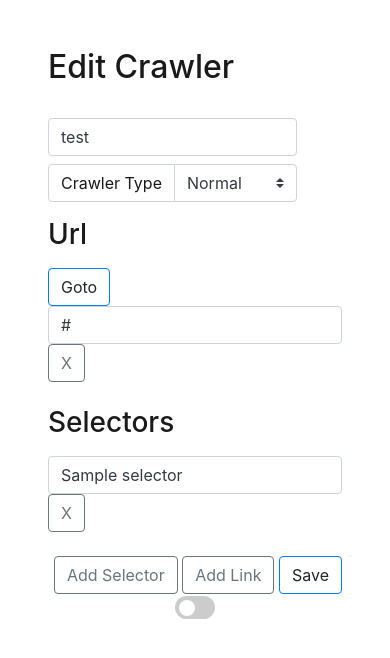
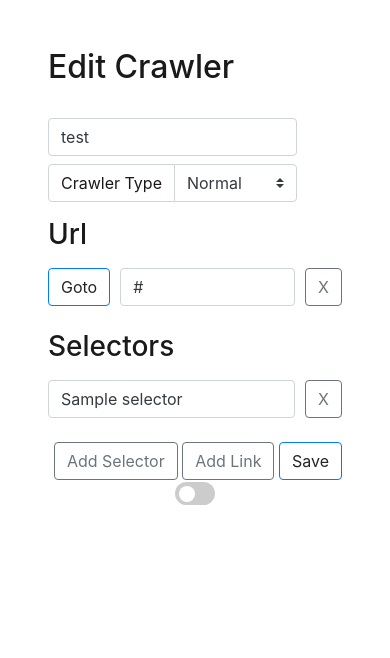
Before and after one commit to ByK95/Crowley, a Flask app: template templates/crawler.html in a window 390 px wide. Shown: the top 658 px of the page. Run offline with Flask 2, Linux system fonts and the light colour scheme; data comes from the database, SQL or seed files in the repository; tables that the repository leaves empty hold one stand-in row (values such as "Sample post"); the template is opened without the code that fills it: values that come from a table or form of the project are taken from there, most other values are stand-ins (such as "Sample title", 1, 10 or a date in 2020); some libraries are stand-ins or nearby versions.

Commit message:
make edit crawler responsive

```diff
--- a/static/css/theme.css
+++ b/static/css/theme.css
@@ -69,7 +69,7 @@
   .nav-link{
       color: var(--color-navbar-item)!important;
   }
-  .btn-outline-primary,.col-md-auto{
+  .btn-outline-primary,.goto,.col-md-auto{
     color: var(--color-primary-button);
   }
   .bg-light{
--- a/templates/crawler.html
+++ b/templates/crawler.html
@@ -1,7 +1,7 @@
 {% extends "layout.html" %}
 
 {% block title %}
-Add More $
+Edit Crawler
 {% endblock %}
 
 
@@ -29,13 +29,13 @@ Add More $
     <div id="urls">
         {% for url in urls %}
         <div id="url{{loop.index}}" class="form-group form-row">
-            <div class="col-md-auto">
+            <div class="goto .col-xs-">
                 <a onclick="goto(this)" target="_blank" class="btn btn-outline-primary" role="button" aria-pressed="true">Goto</a>
             </div>
             <div class="col">
                 <input type="text" class="form-control" name="url{{loop.index}}" placeholder="Url" value="{{ url }}">
             </div>
-            <div class="col-md-auto">
+            <div class=".col-xs-">
                 <button onclick="remove(this)" type="button" class="btn btn-outline-secondary">X</button>
             </div>
         </div>
@@ -51,7 +51,7 @@ Add More $
             <div class="col">
                 <input type="text" class="form-control" name="selector{{ loop.index }}" placeholder="XPath Selector" value="{{ selector }}">
             </div>
-            <div class="col-md-auto">
+            <div class=".col-xs-">
                 <button onclick="remove(this)" type="button" class="btn btn-outline-secondary">X</button>
             </div>
         </div>
```
